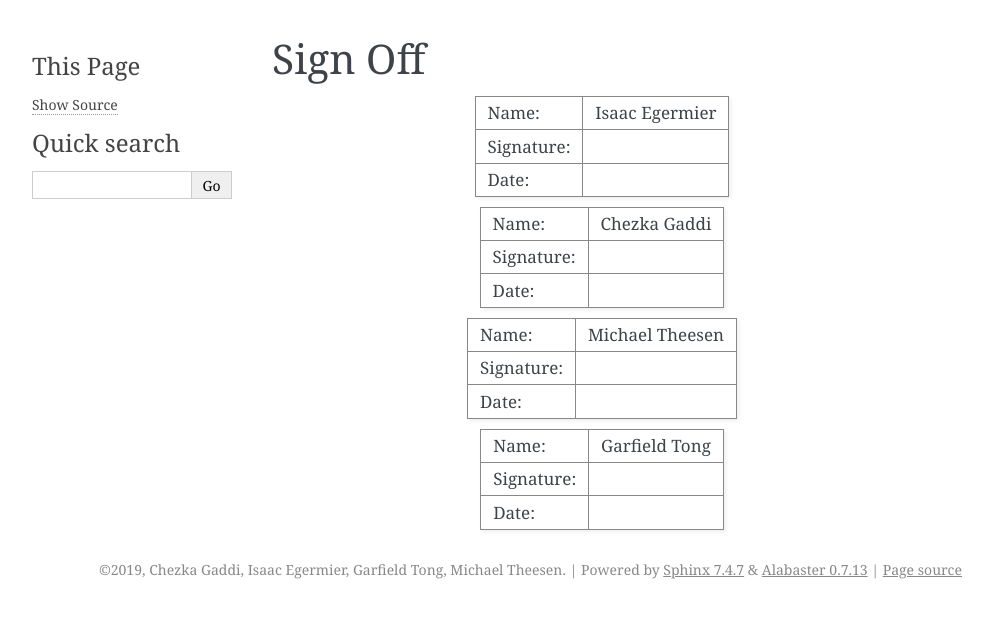
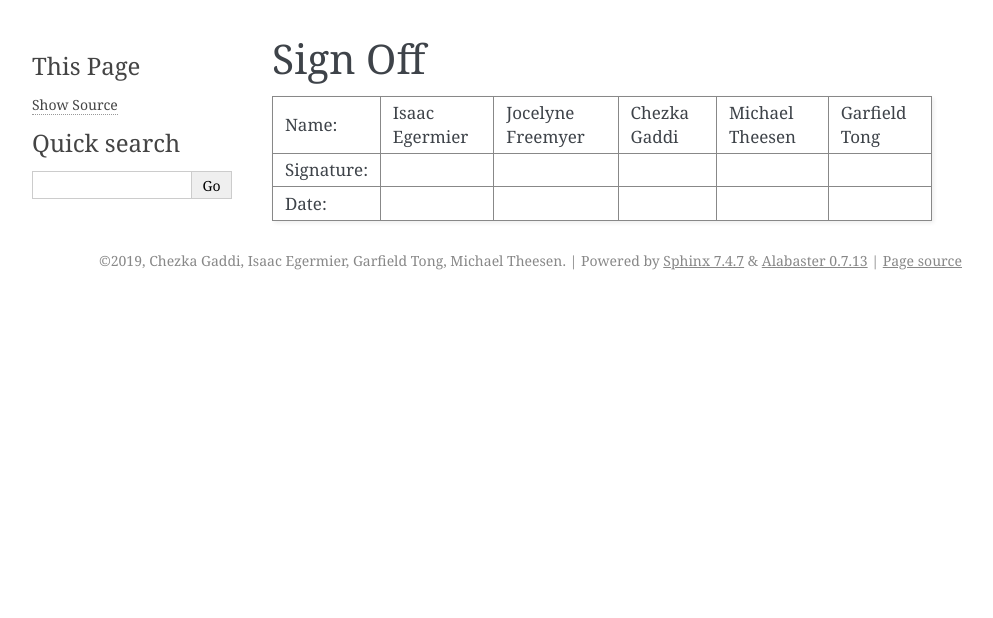
Before and after one commit to VRtualize/VRtualize-Pangeo, a Sphinx documentation site: the page built from docs/source/test_plan/sign_off.rst, in a window 1280 px wide. Shown: the top 618 px of the page, without its empty margins (148-1141 px from the left). Built offline with Sphinx 7.4.7, drawn with Linux system fonts in a browser that asks for light colours; formulas are drawn with MathJax 3.

Commit message:
Reformated sign-off table.

```diff
--- a/docs/source/conf.py
+++ b/docs/source/conf.py
@@ -123,7 +123,10 @@ latex_elements = {
     'pointsize': '10pt',
 
     # Additional stuff for the LaTeX preamble.
-    'preamble': '',
+    'preamble': r"""
+    \usepackage{colortbl}
+    \protected\def\sphinxstyletheadfamily{\cellcolor{gray}\sffamily}
+    """,
 
     # Latex figure (float) alignment
     'figure_align': 'htbp',
--- a/docs/source/test_plan/sign_off.rst
+++ b/docs/source/test_plan/sign_off.rst
@@ -1,35 +1,10 @@
 Sign Off
 ========
 
-
-+------------+-------------------+
-| Name:      | Isaac Egermier    |
-+------------+-------------------+
-| Signature: |                   |
-+------------+-------------------+
-| Date:      |                   |
-+------------+-------------------+
-
-+------------+-------------------+
-| Name:      | Chezka Gaddi      |
-+------------+-------------------+
-| Signature: |                   |
-+------------+-------------------+
-| Date:      |                   |
-+------------+-------------------+
-
-+------------+-------------------+
-| Name:      | Michael Theesen   |
-+------------+-------------------+
-| Signature: |                   |
-+------------+-------------------+
-| Date:      |                   |
-+------------+-------------------+
-
-+------------+-------------------+
-| Name:      | Garfield Tong     |
-+------------+-------------------+
-| Signature: |                   |
-+------------+-------------------+
-| Date:      |                   |
-+------------+-------------------+
++------------+----------------+-------------------+--------------+-----------------+---------------+
+| Name:      | Isaac Egermier | Jocelyne Freemyer | Chezka Gaddi | Michael Theesen | Garfield Tong |
++------------+----------------+-------------------+--------------+-----------------+---------------+
+| Signature: |                |                   |              |                 |               |
++------------+----------------+-------------------+--------------+-----------------+---------------+
+| Date:      |                |                   |              |                 |               |
++------------+----------------+-------------------+--------------+-----------------+---------------+
```
Also changed, not shown: 1 other file.
